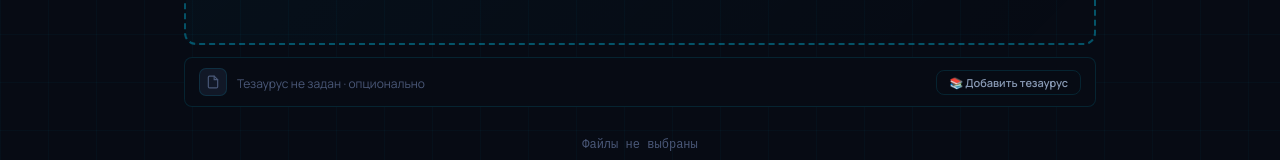
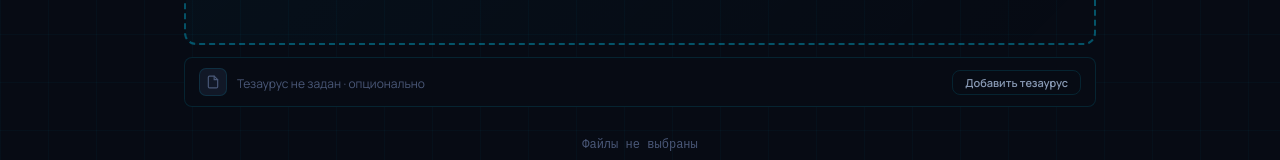
Before and after one commit to liquisss/analystic-system, a React (Vite) app in the folder frontend/: page / in a window 1280 px wide. Shown: the part 542-702 px from the top of the page. Built offline with nearby package versions, Linux system fonts and the light colour scheme.

Commit message:
Update PageUpload.tsx

```diff
--- a/frontend/src/pages/PageUpload.tsx
+++ b/frontend/src/pages/PageUpload.tsx
@@ -180,7 +180,7 @@ const PageUpload = ({ files, setFiles, thesaurus, setThesaurus }: PageUploadProp
             onMouseEnter={e => (e.currentTarget.style.borderColor = 'var(--cyan)')}
             onMouseLeave={e => (e.currentTarget.style.borderColor = thesaurus ? 'rgba(0,188,212,.4)' : 'var(--border)')}
           >
-            {thesaurus ? '✏️  Изменить' : '📚  Добавить тезаурус'}
+            {thesaurus ? 'Изменить' : 'Добавить тезаурус'}
           </button>
         </div>
       </div>
```
